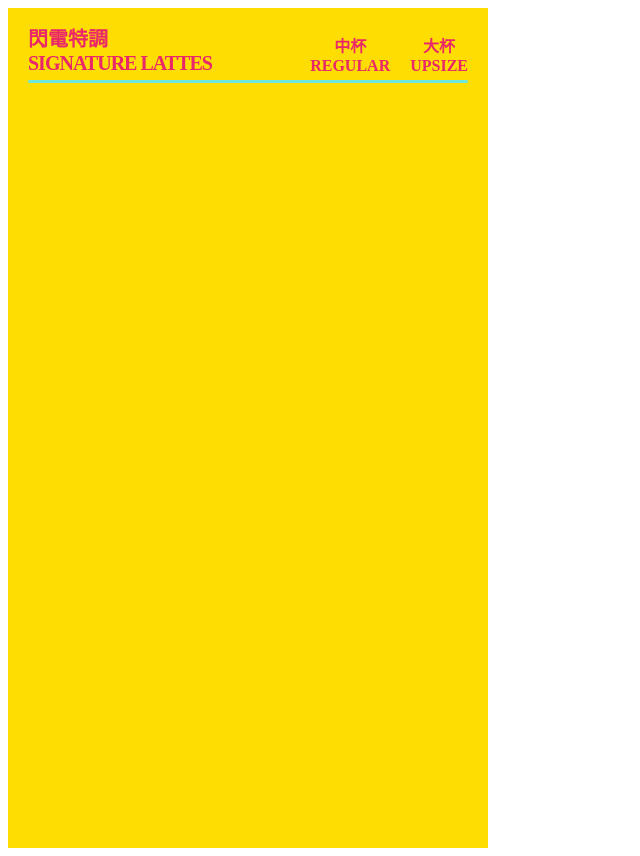
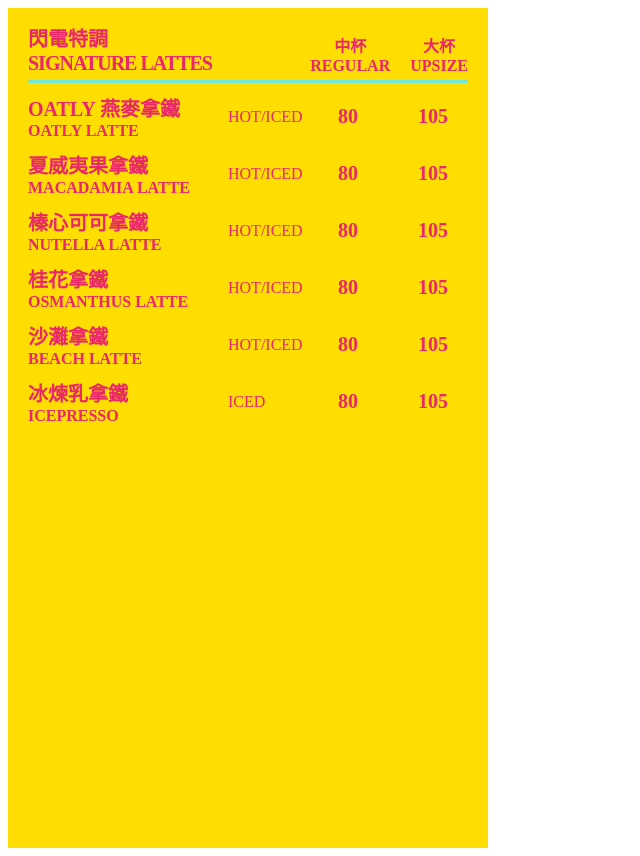
Before and after one commit to c8xji/menu, a plain HTML site: page index.html in a window 1280 px wide. Shown: the whole page, without its empty margins (0-640 px from the left). Drawn offline with Linux system fonts and the light colour scheme.

Commit message:
add latte menu

```diff
--- a/index.html
+++ b/index.html
@@ -44,6 +44,33 @@
             margin-top: 5px;
             border-radius: 4px;
         }
+        .item_name_block {
+            width: 200px;
+        }
+        .item_name_ch {
+            font-size: 20px;
+            font-weight: bold;
+        }
+        .item_name_en{
+            font-size: 16px;
+            font-weight: bold;
+        }
+        .item_degree {
+            width: 110px;
+        }
+        .item_price_block {
+            font-size: 20px;
+            font-weight: bold;
+            width: 110px;
+            justify-content: space-between;
+        }
+        .item_block, .item_price_block {
+            display: flex;
+        }
+        .item_block {
+            margin-top: 10px;
+            align-items: center;
+        }
     </style>
 </head>
 <body>
@@ -66,6 +93,84 @@
                 </div>
             </div>
             <div class="line"></div>
+            <div class="item_block">
+                <div class="item_name_block">
+                    <div class="item_name_ch">OATLY 燕麥拿鐵</div>
+                    <div class="item_name_en">OATLY LATTE</div>
+                </div>
+                <div class="item_degree">
+                    HOT/ICED
+                </div>
+                <div class="item_price_block">
+                    <div>80</div> <!--regular_price-->
+                    <div>105</div><!--upsize_price-->
+                </div>
+            </div>
+            <div class="item_block">
+                <div class="item_name_block">
+                    <div class="item_name_ch">夏威夷果拿鐵</div>
+                    <div class="item_name_en">MACADAMIA LATTE</div>
+                </div>
+                <div class="item_degree">
+                    HOT/ICED
+                </div>
+                <div class="item_price_block">
+                    <div>80</div> <!--regular_price-->
+                    <div>105</div><!--upsize_price-->
+                </div>
+            </div>
+            <div class="item_block">
+                <div class="item_name_block">
+                    <div class="item_name_ch">榛心可可拿鐵</div>
+                    <div class="item_name_en">NUTELLA LATTE</div>
+                </div>
+                <div class="item_degree">
+                    HOT/ICED
+                </div>
+                <div class="item_price_block">
+                    <div>80</div> <!--regular_price-->
+                    <div>105</div><!--upsize_price-->
+                </div>
+            </div>
+            <div class="item_block">
+                <div class="item_name_block">
+                    <div class="item_name_ch">桂花拿鐵</div>
+                    <div class="item_name_en">OSMANTHUS LATTE</div>
+                </div>
+                <div class="item_degree">
+                    HOT/ICED
+                </div>
+                <div class="item_price_block">
+                    <div>80</div> <!--regular_price-->
+                    <div>105</div><!--upsize_price-->
+                </div>
+            </div>
+            <div class="item_block">
+                <div class="item_name_block">
+                    <div class="item_name_ch">沙灘拿鐵</div>
+                    <div class="item_name_en">BEACH LATTE</div>
+                </div>
+                <div class="item_degree">
+                    HOT/ICED
+                </div>
+                <div class="item_price_block">
+                    <div>80</div> <!--regular_price-->
+                    <div>105</div><!--upsize_price-->
+                </div>
+            </div>
+            <div class="item_block">
+                <div class="item_name_block">
+                    <div class="item_name_ch">冰煉乳拿鐵</div>
+                    <div class="item_name_en">ICEPRESSO</div>
+                </div>
+                <div class="item_degree">
+                    ICED
+                </div>
+                <div class="item_price_block">
+                    <div>80</div> <!--regular_price-->
+                    <div>105</div><!--upsize_price-->
+                </div>
+            </div>
         </div>
     </div>
 </body>
```
